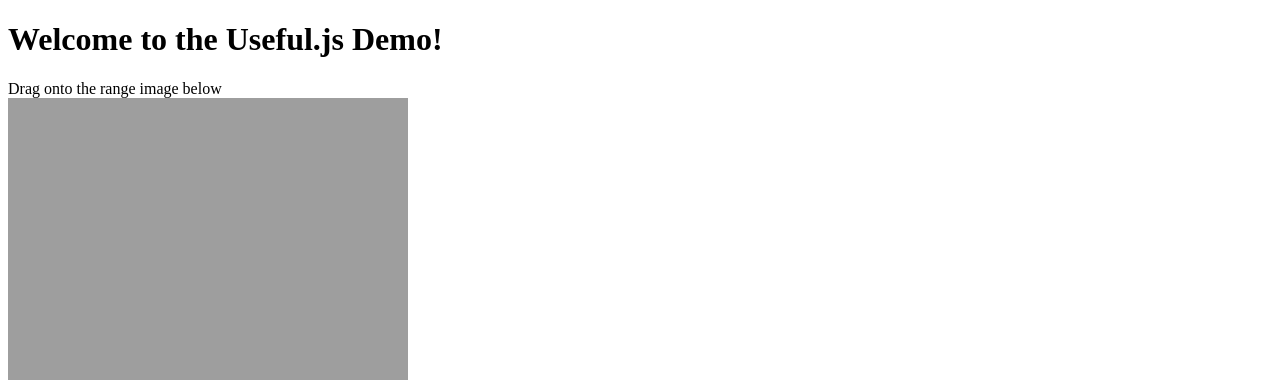
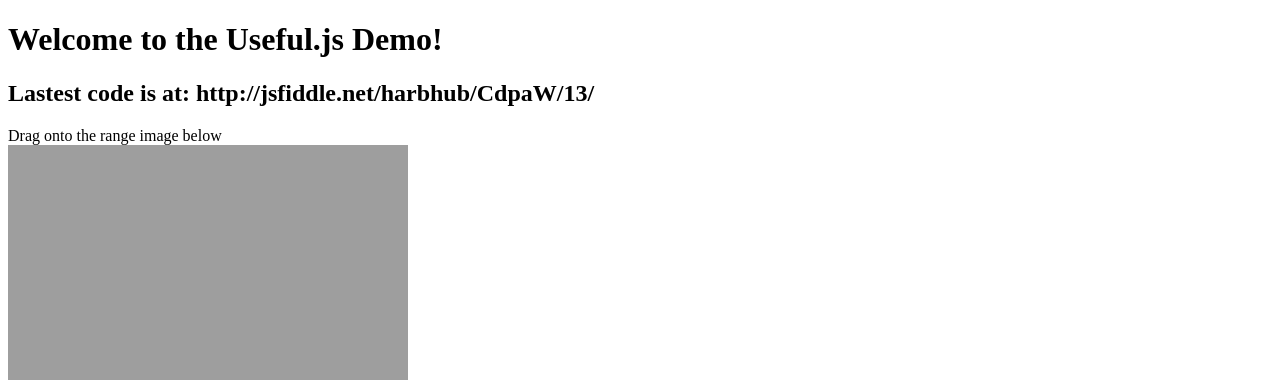
Before and after one commit to harbhub/Useful, a plain HTML site: page index.html in a window 1280 px wide. Shown: the top 380 px of the page. Drawn offline with Linux system fonts and the light colour scheme.

Commit message:
Update index.html

```diff
--- a/index.html
+++ b/index.html
@@ -10,6 +10,8 @@
 <body>
 
   <h1>Welcome to the Useful.js Demo!</h1>
+
+  <h2>Lastest code is at: http://jsfiddle.net/harbhub/CdpaW/13/</h2>
 
   <img id='bg_img1' src="http://i.imgur.com/dI3tzUo.jpg" alt="" style="display: none;" >
 
```
